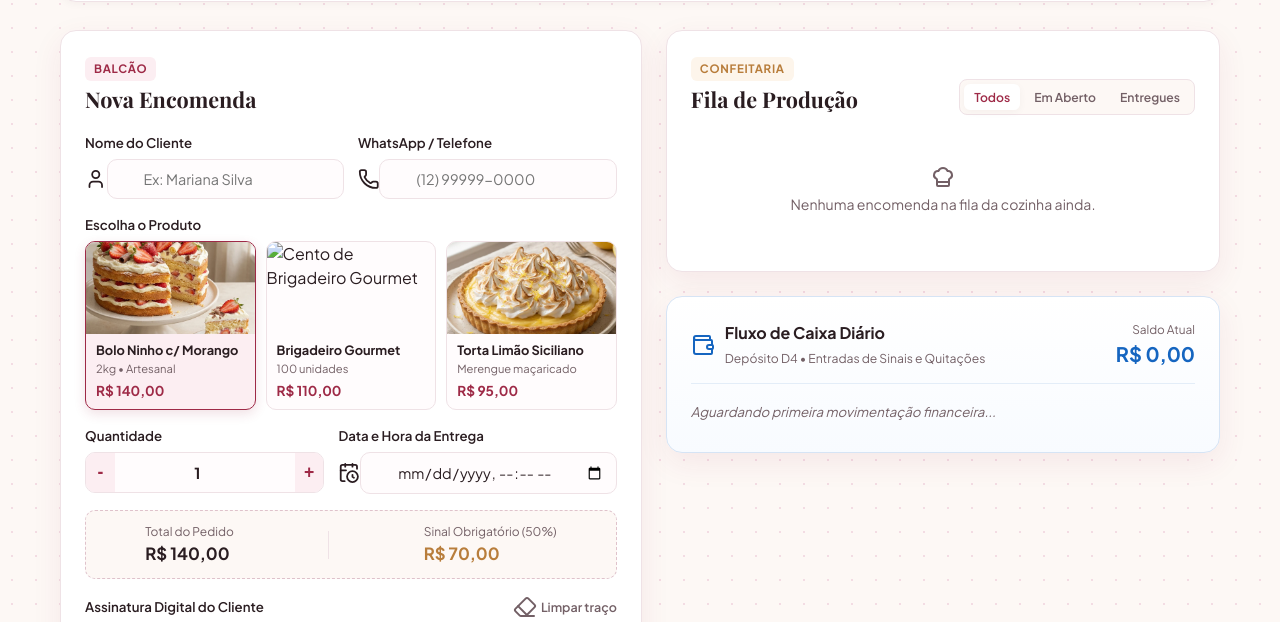
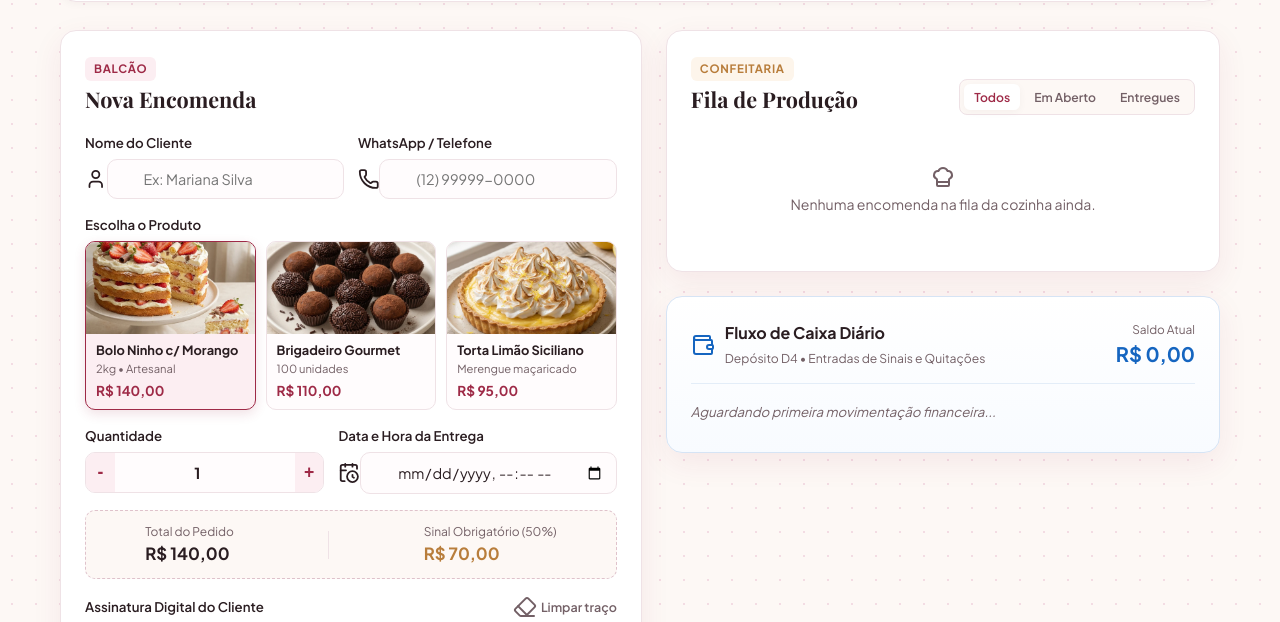
Before and after one commit to Elisetixis/clarabela-doces, a plain HTML site: page src/index.html in a window 1280 px wide. Shown: the part 104-726 px from the top of the page. Drawn offline with nearby package versions, Linux system fonts and the light colour scheme; a web font is replaced by a local one.

Commit message:
Update index.html

```diff
--- a/src/index.html
+++ b/src/index.html
@@ -84,7 +84,7 @@
           </div>
 
           <div class="product-card" data-nome="Cento de Brigadeiro Gourmet" data-preco="110">
-            <img src="img/brigadeiro-gourmetjpg" alt="Cento de Brigadeiro Gourmet">
+            <img src="img/brigadeiro-gourmet.jpg" alt="Cento de Brigadeiro Gourmet">
             <div class="product-info">
               <span class="product-title">Brigadeiro Gourmet</span>
               <span class="product-meta">100 unidades</span>
```
